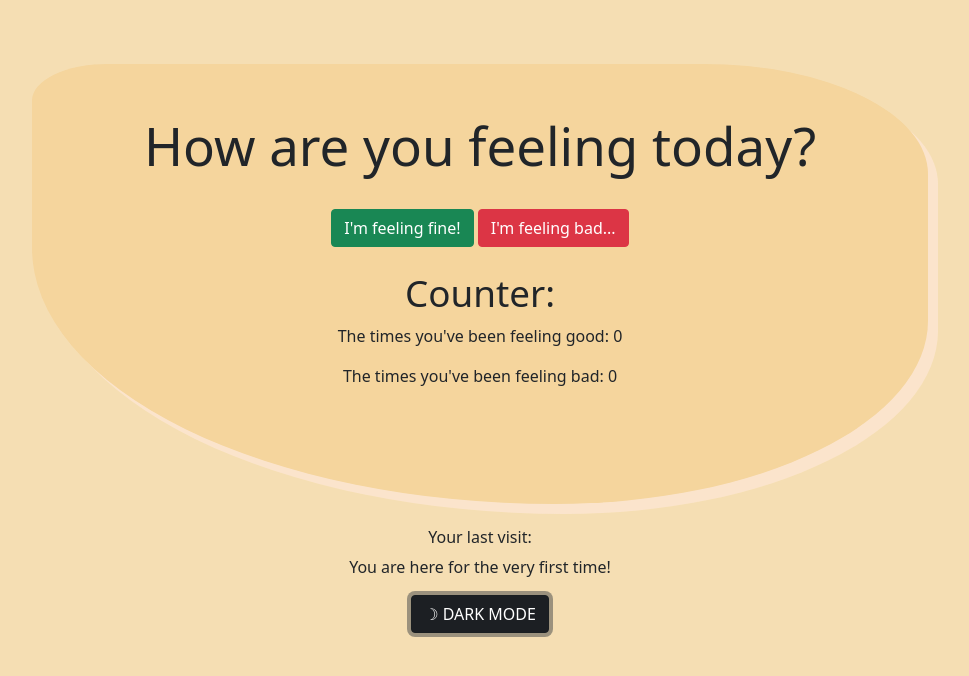
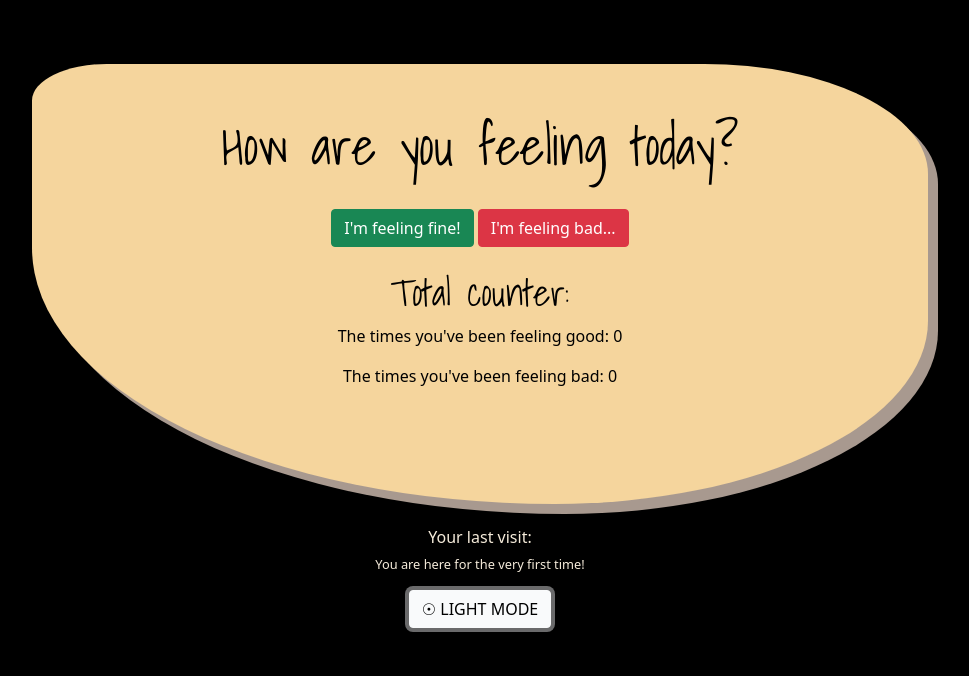
Before and after one commit to FlyingMedusa/Mood_Checker, a plain HTML site: page index.html in a window 1280 px wide. Both pictures are taken after a click on the button "☽ DARK MODE". Shown: the whole page, without its empty margins (160-1129 px from the left). Drawn offline with nearby package versions, Linux system fonts and the light colour scheme.

Commit message:
dark mode

```diff
--- a/index.html
+++ b/index.html
@@ -4,6 +4,8 @@
     <title>Mood checker</title>
     <link href="https://cdn.jsdelivr.net/npm/bootstrap@5.1.3/dist/css/bootstrap.min.css" rel="stylesheet" integrity="sha384-1BmE4kWBq78iYhFldvKuhfTAU6auU8tT94WrHftjDbrCEXSU1oBoqyl2QvZ6jIW3" crossorigin="anonymous">
     <link rel="stylesheet" href="style.css">
+    <script src="https://kit.fontawesome.com/3e81d0fed2.js" crossorigin="anonymous"></script>
+    <link rel="preconnect" href="https://fonts.googleapis.com"> <link rel="preconnect" href="https://fonts.gstatic.com" crossorigin> <link href="https://fonts.googleapis.com/css2?family=Shadows+Into+Light&display=swap" rel="stylesheet">
 </head>
 <body>
     <div class="main-div">
@@ -12,7 +14,7 @@
         <button class="btn btn-success good-mood">I'm feeling fine!</button>
         <button class="btn btn-danger info bad-mood">I'm feeling bad...</button>
         <br> <br>
-        <h4>Counter:</h4>
+        <h4>Total counter:</h4>
         <p class="good-count">The times you've been feeling good: 0</p>
         <p class="bad-count">The times you've been feeling bad: 0</p>
     </div>
--- a/script.js
+++ b/script.js
@@ -8,6 +8,21 @@ const btnDarkMode = document.querySelector('.dark-mode-btn');
 const pGoodCounter = document.querySelector('.good-count');
 const pBadCounter = document.querySelector('.bad-count');
 const pLastVisit = document.querySelector('.last-visit');
+
+
+// Dark mode
+btnDarkMode.addEventListener('click', () => {
+    const isDarkMode = body.classList.toggle('dark-mode');
+    mainDiv.classList.toggle('dark-mode-div');
+    btnDarkMode.classList.toggle('btn-dark');
+    btnDarkMode.classList.toggle('btn-light');
+
+    if (isDarkMode) {
+        btnDarkMode.innerText = "☉ LIGHT MODE";
+    } else {
+        btnDarkMode.innerText = "☽ DARK MODE";
+    }
+});
 
 // "Good - Bad" counters
 let goodCounter = Number(localStorage.getItem('good-counter'));
--- a/style.css
+++ b/style.css
@@ -4,13 +4,14 @@ body {
 }
 
 h1 {
+    font-family: 'Shadows Into Light', cursive;
     font-size: 3.3em;
 }
 
 h4 {
+    font-family: 'Shadows Into Light', cursive;
     font-size: 2.3em;
 }
-
 .main-div {
     background-color: rgb(245, 213, 157);
     padding: 50px 50px 100px;
@@ -21,3 +22,17 @@ h4 {
     border-radius: 10% 30% 50% 70%;
     box-shadow: 10px 10px #ffe9daa8;
 }
+
+.last-visit {
+    font-size: 0.8em;
+}
+
+/* dark mode */
+.dark-mode {
+    background-color: black;
+    color: rgb(245, 235, 218);
+}
+
+.dark-mode-div {
+    color: black;
+}
```
